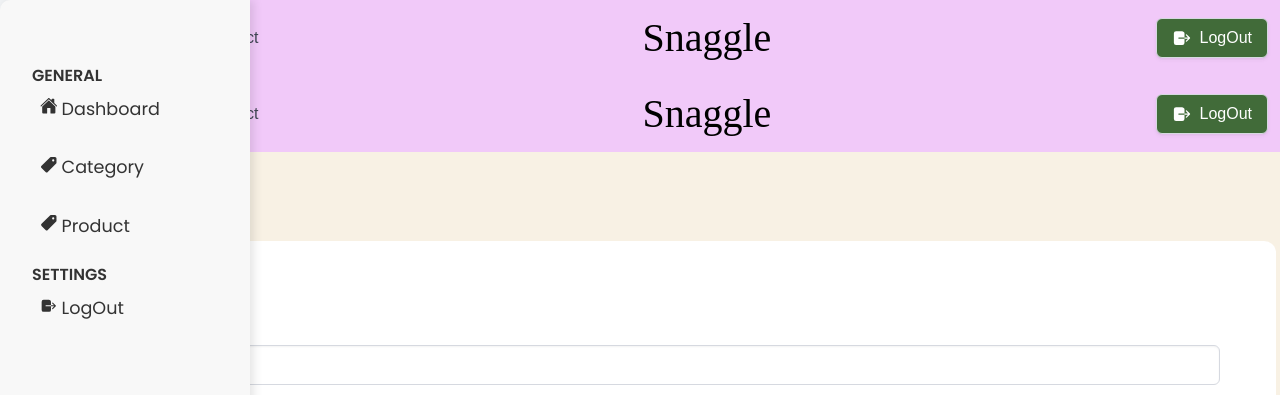
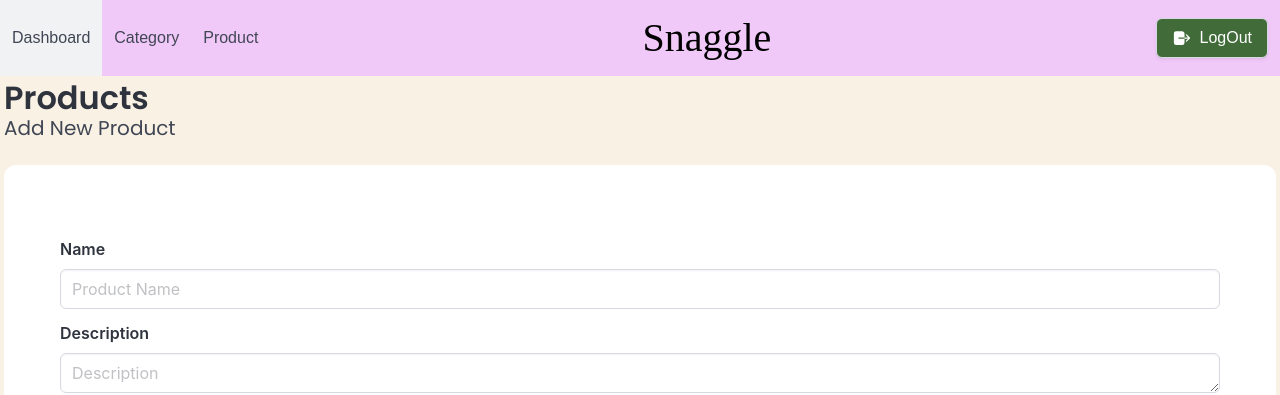
Before and after one commit to Pardaaa/Snaggle, a React (Create React App) app in the folder FULLSTACK/frontend/: page /products/add in a window 1280 px wide. Shown: the top 395 px of the page. Built offline with nearby package versions, Linux system fonts and the light colour scheme; no server answers.

Commit message:
perbaikan App.js

```diff
--- a/FULLSTACK/frontend/src/App.js
+++ b/FULLSTACK/frontend/src/App.js
@@ -1,40 +1,20 @@
-// App.js
-
-import React, { useState } from "react";
-import { BrowserRouter, Routes, Route } from "react-router-dom";
-import Dashboard from "./pages/Dashboard";
-import Login from "./components/Login";
-import Users from "./pages/Users";
-import AddUser from "./pages/AddUser";
-import EditUser from "./pages/EditUser";
-import Products from "./pages/Products";
-import AddProduct from "./pages/AddProduct";
-import EditProduct from "./pages/EditProduct";
-import InfoProducts from "./pages/InfoProducts";
-import Categories from "./pages/Categories";
-import AddCategory from "./pages/AddCategory";
-import EditCategory from "./pages/EditCategory";
-import Navbar from "./components/Navbar";
-import Sidebar from "./components/Sidebar";
+import { BrowserRouter, Routes, Route } from 'react-router-dom';
+import Dashboard from './pages/Dashboard';
+import Login from './components/Login';
+import Users from './pages/Users';
+import AddUser from './pages/AddUser';
+import EditUser from './pages/EditUser';
+import Products from './pages/Products';
+import AddProduct from './pages/AddProduct';
+import EditProduct from './pages/EditProduct';
+import InfoProducts from './pages/InfoProducts';
+import Categories from './pages/Categories';
+import AddCategory from './pages/AddCategory';
+import EditCategory from './pages/EditCategory';
 
 function App() {
-  const [isSidebarOpen, setIsSidebarOpen] = useState(true); // Sidebar state
-  const [isNavbarOpen, setIsNavbarOpen] = useState(true); // Navbar state
-
-  const toggleSidebar = () => {
-    setIsSidebarOpen(!isSidebarOpen); // Toggle Sidebar
-  };
-
-  const toggleNavbar = () => {
-    setIsNavbarOpen(!isNavbarOpen); // Toggle Navbar
-  };
-
    return (
       <BrowserRouter>
-      <Navbar toggleSidebar={toggleSidebar} toggleNavbar={toggleNavbar} /> {/* Pass both functions */}
-      <Sidebar isOpen={isSidebarOpen} toggleSidebar={toggleSidebar} toggleNavbar={toggleNavbar} /> {/* Pass both states */}
-
-      <div className="content-container">
          <Routes>
             <Route path="/login" element={<Login />} />
             <Route path="/dashboard" element={<Dashboard />} />
@@ -49,9 +29,7 @@ function App() {
             <Route path="/category/add" element={<AddCategory />} />
             <Route path="/category/edit/:id" element={<EditCategory />} />
          </Routes>
-      </div>
       </BrowserRouter>
    );
 }
-
 export default App;
```
Lines whose indentation alone changed are shown as unchanged.
